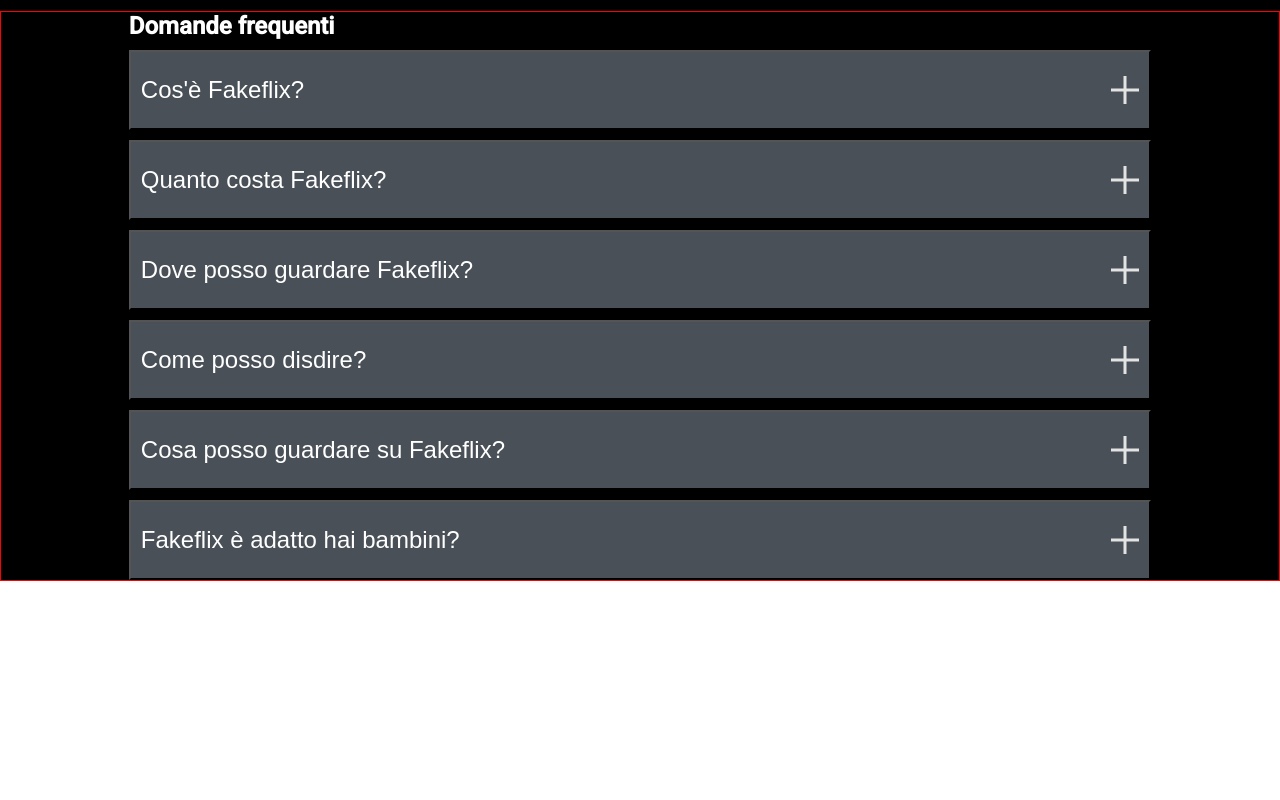
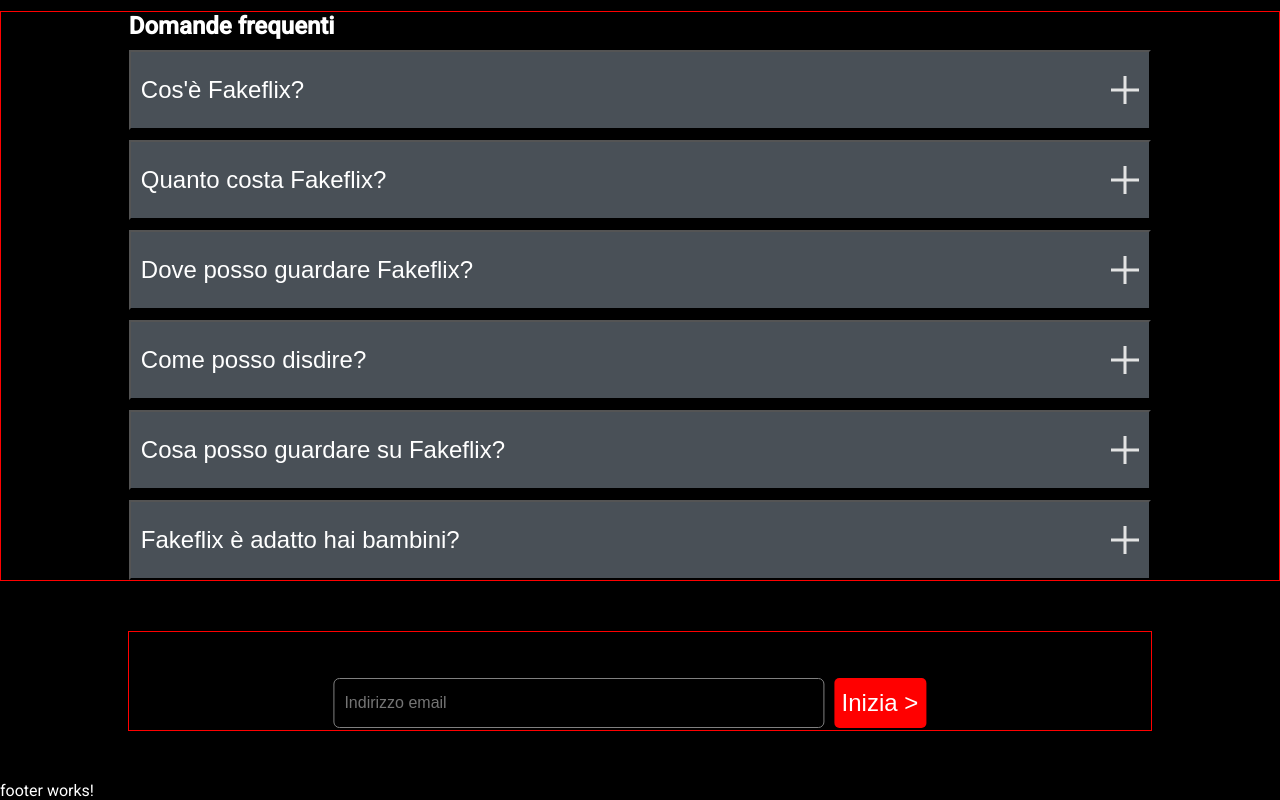
Before and after one commit to GloriaMaggioni/Angula-project-prova, an Angular app in the folder Progetti prova/fakeflix web site/fakeflix/fakeflix-site/: page /sign-up in a window 1280 px wide. Shown: the part 1719-2519 px from the top of the page. Before the commit the page ends 2335 px from the top, so only its background shows below. Built offline with nearby package versions, Linux system fonts and the light colour scheme; a web font is replaced by a local one.

Commit message:
impostato il background generale

```diff
--- a/Progetti prova/fakeflix web site/fakeflix/fakeflix-site/src/app/components/sign-up/sign-up.component.html
+++ b/Progetti prova/fakeflix web site/fakeflix/fakeflix-site/src/app/components/sign-up/sign-up.component.html
@@ -172,7 +172,12 @@
 
   <!-- INPUT EMAIL -->
 
-
+    <section class="email-input">
+        <div class="input-container">
+            <input type="email" placeholder="Indirizzo email">
+            <button>Inizia ></button>
+        </div>
+    </section>
 </div>
 
    <app-footer></app-footer>
--- a/Progetti prova/fakeflix web site/fakeflix/fakeflix-site/src/app/components/sign-up/sign-up.component.scss
+++ b/Progetti prova/fakeflix web site/fakeflix/fakeflix-site/src/app/components/sign-up/sign-up.component.scss
@@ -1,18 +1,15 @@
-*{margin:0;padding: 0;box-sizing: border-box;color: #ffffff; //background-color:#000000;
-    }
+*{margin:0;padding: 0;box-sizing: border-box;color: #ffffff;  }
 
 
 
  .content-page{
-    height: fit-content;
-    background-color: #000000;
+    height: max-content;
         .sezione-pubblicità{
             //border: 1px solid red;
             width: 100%;
             margin: 0 auto;
             padding: 2px;
             display: inline-flex;
-            background-color: #000000 !important;
             .pubb-container{
                // border: 1px solid purple;
                 margin: 0 auto;
@@ -265,5 +262,48 @@
             }
         }
 
+        .email-input{
+            border: 1px solid red;
+            width: 80%;
+            height: 100px;
+            margin: 50px auto;
+            position: relative;
+            .input-container{
+                //border: 1px solid violet;
+                width: 60%;
+                display: flex;
+                align-items: center;
+                position:absolute;
+                top: 46%;
+                left: 50%;
+                transform: translate(-50%);
+                input{
+                  width: 80%;
+                  height: 50px;
+                  font-size: 16px;
+                  box-sizing: border-box;
+                  border-radius: 6px;
+                  margin-right: 10px;
+                  background: transparent;
+                  background-clip: padding-box;
+                  border: 1px solid gray;
+                  padding-left: 10px;
+                  box-shadow: none;
+                }
+                button{
+                  width: 15%;
+                  height: 50px;
+                  border-radius: 5px;
+                   font-size: 24px;
+                  color: #ffffff;
+                  background-color: red;
+                   border: red;
+                 }
+
+            }
+
+
+        }
+
 
     }
--- a/Progetti prova/fakeflix web site/fakeflix/fakeflix-site/src/styles.scss
+++ b/Progetti prova/fakeflix web site/fakeflix/fakeflix-site/src/styles.scss
@@ -1,22 +1,9 @@
 /* You can add global styles to this file, and also import other style files */
 
-html, body { height: 100%; }
+html, body { height: 100%; background-color: #000000;}
 body {
     margin: 0;
     font-family: Roboto, "Helvetica Neue", sans-serif;
     padding: 0;
-    // background-image:linear-gradient(
-    //     rgba(0, 0, 0, 0.5),
-    //     rgba(0, 0, 0, 0.5)
-
-    // ),
-    //  url('assets/images/homepage-background.jpg');
-    // background-size: cover;
-    // background-position: center;
-    // background-repeat: no-repeat;
-    // background-attachment: fixed;
-    // height: 100vh;
-    // min-height: 100vh;
-    // overflow-x: hidden;
 
 }
```
